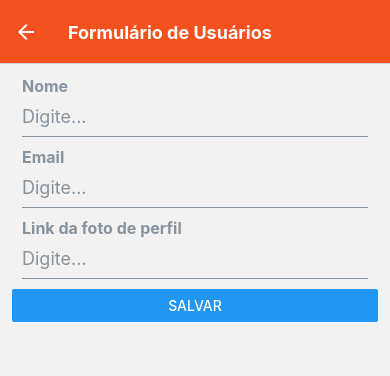
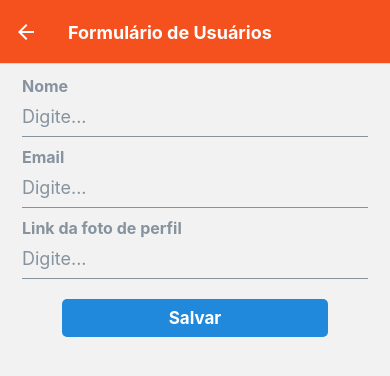
Before and after one commit to fabioTowers/react_native_crud, a React Native app: screen /UserForm in a window 390 px wide. Shown: the top 376 px of the page. Built offline with nearby package versions, Linux system fonts and the light colour scheme.

Commit message:
refactor: change save button style on user form component

```diff
--- a/src/views/UserForm.js
+++ b/src/views/UserForm.js
@@ -1,6 +1,6 @@
 import React, { useState } from 'react'
-import { View, StyleSheet, Button } from 'react-native'
-import { Input } from 'react-native-elements'
+import { View, StyleSheet } from 'react-native'
+import { Button, Input } from 'react-native-elements'
 
 export default ({route, navigation}) => {
     const [user, setUser] = useState(route.params ? route.params : {})
@@ -26,6 +26,15 @@ export default ({route, navigation}) => {
             />
             <Button
                 title="Salvar"
+                containerStyle={{
+
+                    marginHorizontal: 50,
+                    marginVertical: 10,
+                }}
+                titleStyle={{ fontWeight: 'bold', fontSize: 17 }}
+                buttonStyle={{
+                    borderRadius: 5
+                }}
                 onPress={() => {
                     navigation.goBack()
                 }}
```
